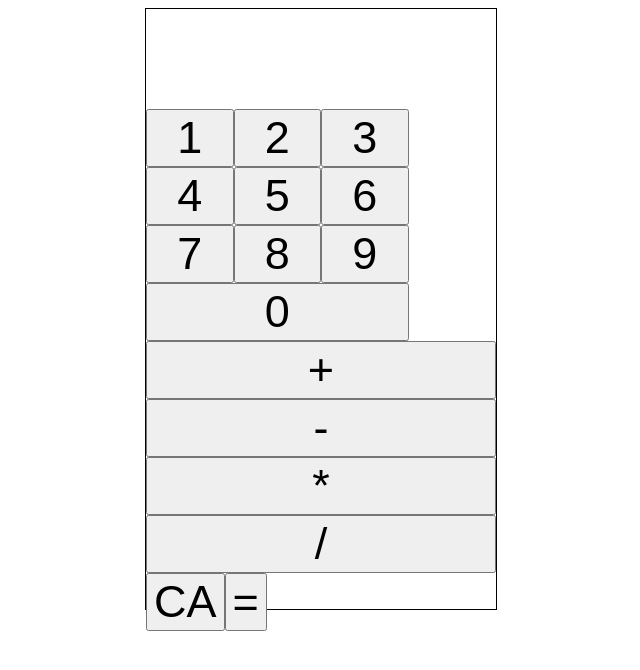
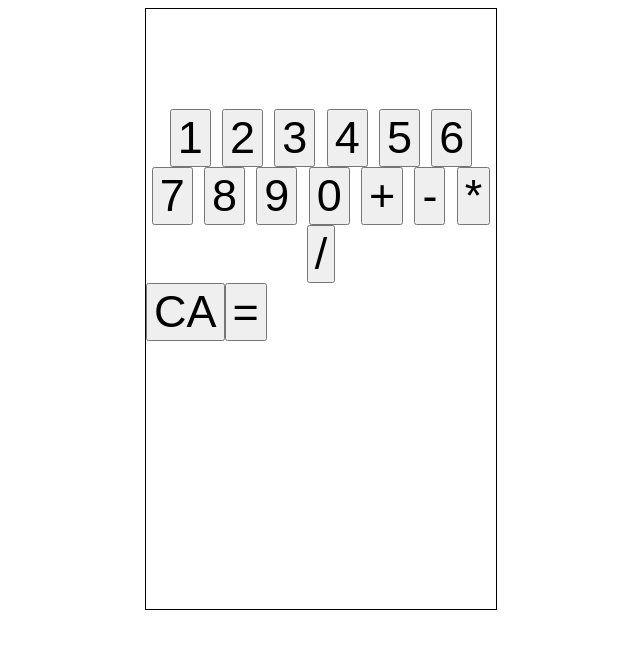
Before and after one commit to AMAARIDOR/real-calculator, a plain HTML site: page index.html in a window 1280 px wide. Shown: the whole page, without its empty margins (319-959 px from the left). Drawn offline with Linux system fonts and the light colour scheme.

Commit message:
base branch update with numbers and operators divs as grid display

```diff
--- a/index.html
+++ b/index.html
@@ -12,8 +12,8 @@
     <div id="calculator">
       <!-- Calculator Display: -->
       <div id="calculator-display"></div>
-      <!-- Numbers Button Section: -->
-      <div id="numbers">
+      <!-- Numbers and Operators Button Section: -->
+      <div id="numbers-and-operators">
         <button class="number-button" data-number="1">1</button>
         <button class="number-button" data-number="2">2</button>
         <button class="number-button" data-number="3">3</button>
@@ -24,9 +24,6 @@
         <button class="number-button" data-number="8">8</button>
         <button class="number-button" data-number="9">9</button>
         <button class="number-button" data-number="0">0</button>
-      </div>
-      <!-- Operators Button Section: -->
-      <div id="operators">
         <button class="operator-button" data-operator="add">+</button>
         <button class="operator-button" data-operator="subtract">-</button>
         <button class="operator-button" data-operator="multiply">*</button>
--- a/styles.css
+++ b/styles.css
@@ -15,7 +15,7 @@
   text-align: end;
 }
 
-#numbers {
+/* #numbers {
   display: grid;
   width: 75%;
   grid-template-columns: auto auto auto;
@@ -24,11 +24,12 @@
 #operators {
   display: flex;
   flex-direction: column;
+  width: 25%;
 }
 
 [data-number="0"] {
   grid-column-end: span 3;
-}
+} */
 
 #equal-and-clear-buttons {
   display: flex;
```
